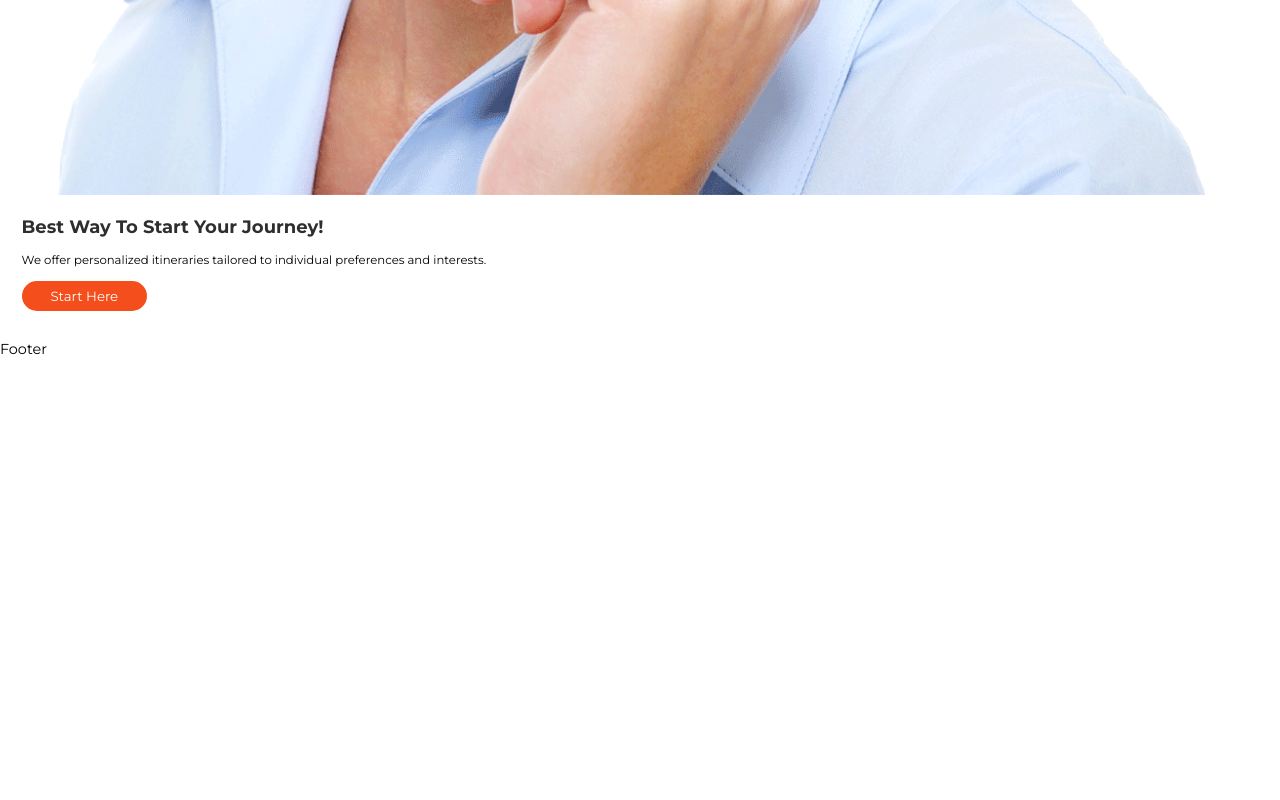
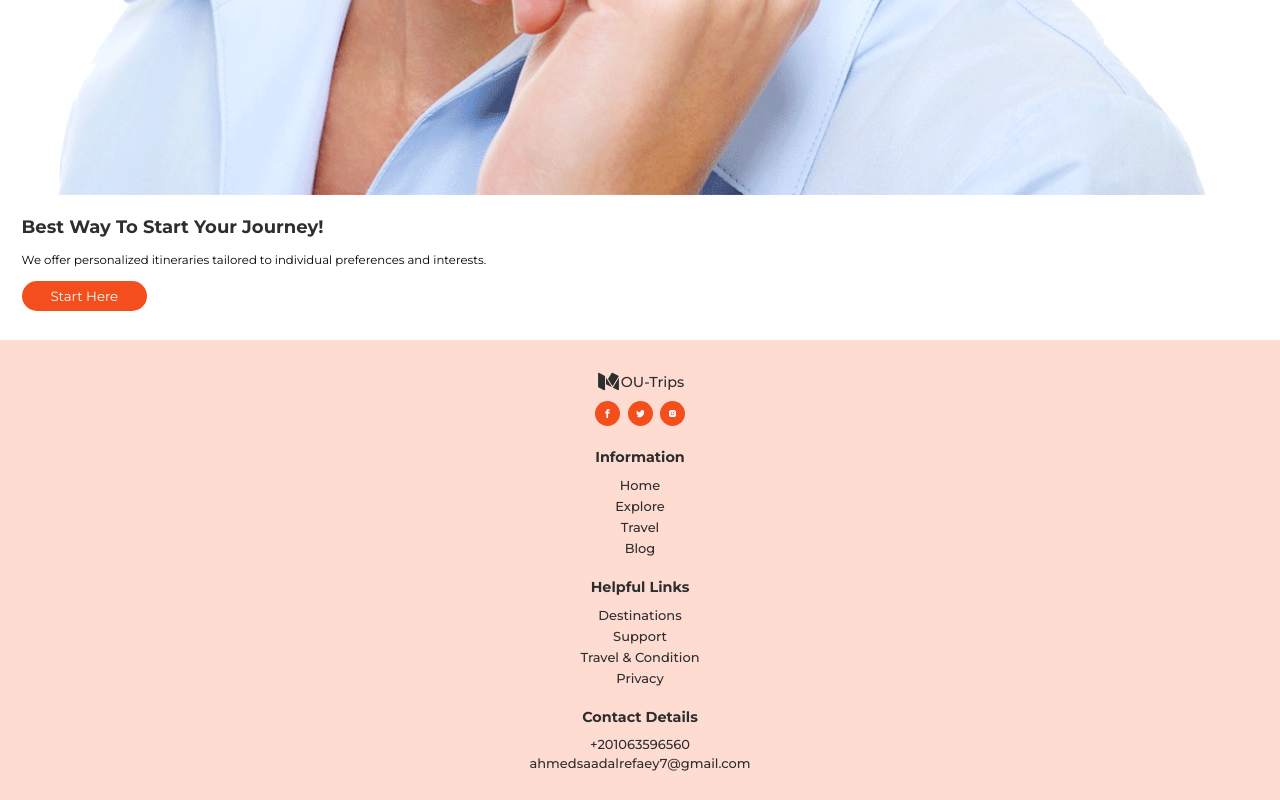
Before and after one commit to AhmedSaadRF/Trips-Website, a React (Vite) app: page / in a window 1280 px wide. Shown: the part 8561-9361 px from the top of the page. Before the commit the page ends 8919 px from the top, so only its background shows below. Built offline with nearby package versions, Linux system fonts and the light colour scheme.

Commit message:
Upload Project

```diff
--- a/src/components/Footer/Footer.jsx
+++ b/src/components/Footer/Footer.jsx
@@ -1,10 +1,61 @@
 import React from 'react'
 import "./Footer.css"
+import { BiLogoMediumOld } from 'react-icons/bi'
+import { ImFacebook } from 'react-icons/im'
+import { BsTwitter } from 'react-icons/bs'
+import { AiFillInstagram } from 'react-icons/ai'
 
 export default function Footer() {
   return (
-    <div>
-      Footer
-    </div>
+    <div className='footer'>
+      <div className="secContainer container grid">
+        <div className="logoDiv">
+          <div className="footerLogo">
+            <BiLogoMediumOld className='icon' />
+            <span>OU-Trips</span>
+          </div>
+          <div className="socials flex">
+            <ImFacebook className='icon' />
+            <BsTwitter className='icon' />
+            <AiFillInstagram className='icon' />
+          </div>
+        </div>
+        <div className="footerLinks">
+          <span className="linkTitle">Information</span>
+          <li>
+            <a href="#">Home</a>
+          </li>
+          <li>
+            <a href="#">Explore</a>
+          </li>
+          <li>
+            <a href="#">Travel</a>
+          </li>
+          <li>
+            <a href="#">Blog</a>
+          </li>
+        </div>
+        <div className="footerLinks">
+          <span className="linkTitle">Helpful Links</span>
+          <li>
+            <a href="#">Destinations</a>
+          </li>
+          <li>
+            <a href="#">Support</a>
+          </li>
+          <li>
+            <a href="#">Travel & Condition</a>
+          </li>
+          <li>
+            <a href="#">Privacy</a>
+          </li>
+        </div>
+        <div className="footerLinks">
+          <span className="linkTitle">Contact Details</span>
+          <span className="phone">+201063596560</span>
+          <span className="email">ahmedsaadalrefaey7@gmail.com</span>
+        </div>
+      </div>
+    </div >
   )
 }
```
